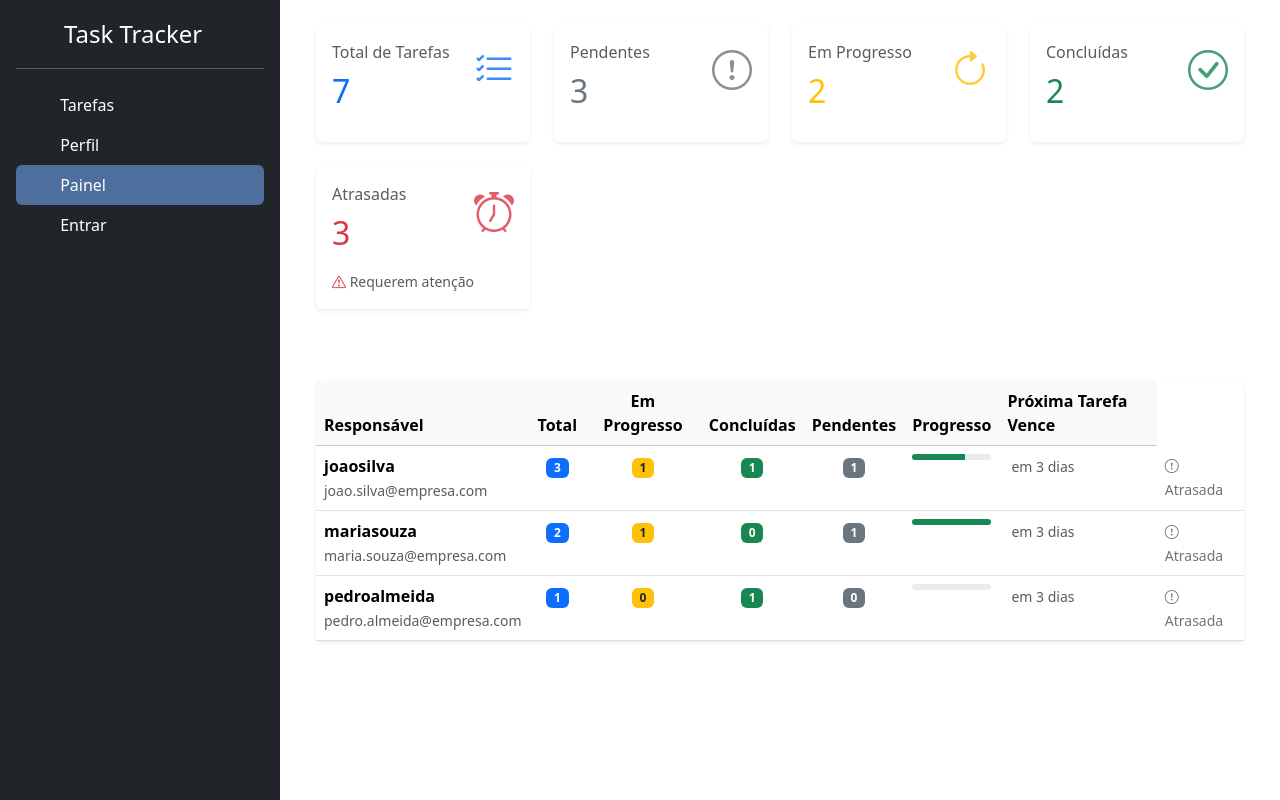
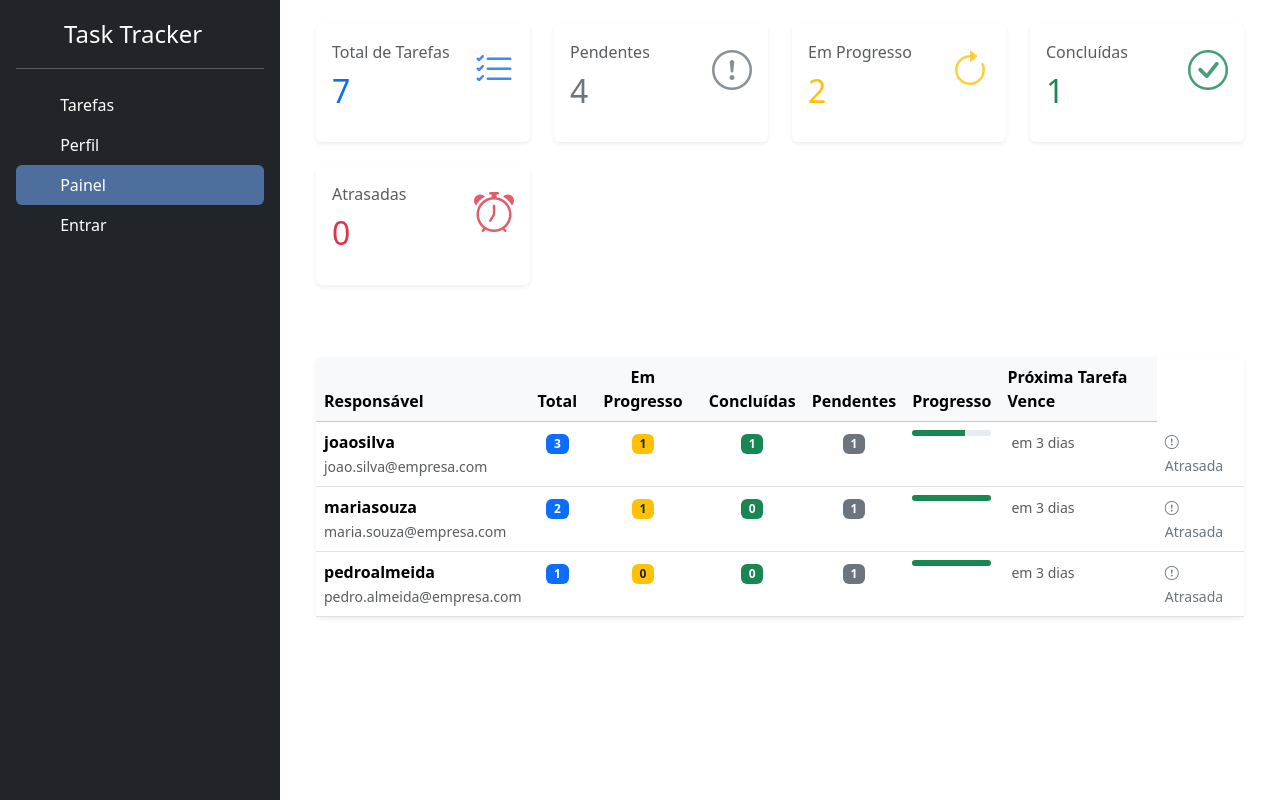
Before and after one commit to e-nayR/task-tracker, a Vue app: page /page/dashboard in a window 1280 px wide. Built offline with nearby package versions, Linux system fonts and the light colour scheme.

Commit message:
feat:card total de atrasos no painel

```diff
--- a/src/pages/DasboardPage.vue
+++ b/src/pages/DasboardPage.vue
@@ -1,6 +1,6 @@
 <script setup>
 import { computed, ref } from "vue";
-import { differenceInDays } from 'date-fns';
+import { differenceInCalendarDays } from 'date-fns';
 import { useAuthStore } from '../stores/authStore'
 import { useTaskStore } from '../stores/taskStore';
 
@@ -60,18 +60,34 @@ if (tasks.value) {
     todo_tasks = 0
 }
 
+function numberLateTasks() {
+    let count = 0
+    for (const task of tasks.value) {
+        if (task.date_end && task.status != 2) {
+            const [year, month, day] = task.date_end.split('-').map(Number)
+            const iso_date = new Date(year, month - 1, day)
+            const today = new Date()
+            const diff = differenceInCalendarDays(iso_date, today)
+            if (diff < 0) {
+                count++;
+            } else {
+                continue;
+            }
+        } else {
+            continue;
+        }
+    }
+    return count
+}
+
 const metrics = [
     { title: "Total de Tarefas", icon_class: "bi bi-list-check text-primary", value: total_tasks, value_class: "text-primary mb-3" },
     { title: "Pendentes", icon_class: "bi bi-exclamation-circle text-secondary", value: todo_tasks, value_class: "text-secondary mb-3" },
     { title: "Em Progresso", icon_class: "bi bi-arrow-clockwise text-warning", value: doing_tasks, value_class: "text-warning mb-3" },
-    { title: "Concluídas", icon_class: "bi bi-check-circle text-success", value: finished_tasks, value_class: "text-success mb-3" }
+    { title: "Concluídas", icon_class: "bi bi-check-circle text-success", value: finished_tasks, value_class: "text-success mb-3" },
+    { title: "Atrasadas", icon_class: "bi bi-alarm text-danger", value: numberLateTasks(), value_class: "text-danger mb-3" }
 ]
 
-function numberLateTasks(){
-    const today = new Date()
-    console.log(today)
-    console.log(tasks.value[0])
-}
 </script>
 <template>
     <div class="container-fluid">
@@ -89,22 +105,6 @@ function numberLateTasks(){
                         <!-- <small class="text-muted">
                             <i class="bi bi-arrow-up text-success"></i> +5 esta semana
                         </small> -->
-                    </div>
-                </div>
-            </div>
-            <div class="col-lg-3 col-md-6 col-sm-12 mb-4">
-                <div class="card border-0 shadow-sm">
-                    <div class="card-body">
-                        <div class="d-flex justify-content-between align-items-start">
-                            <div>
-                                <p class="text-muted mb-2">Atrasadas</p>
-                                <h2 class="text-danger mb-3">3</h2>
-                            </div>
-                            <i class="bi bi-alarm text-danger" style="font-size: 2.5rem; opacity: 0.8;"></i>
-                        </div>
-                        <small class="text-muted">
-                            <i class="bi bi-exclamation-triangle text-danger"></i> Requerem atenção
-                        </small>
                     </div>
                 </div>
             </div>
--- a/src/stores/taskStore.js
+++ b/src/stores/taskStore.js
@@ -18,38 +18,38 @@ export const useTaskStore = defineStore("taskStore", () => {
             text: "Pesquisar novas tecnologias para o backend"
         },
         {
-            date_end: "2025-11-21",
-            date_start: "2025-11-19",
+            date_end: "2025-11-19",
+            date_start: "2025-11-17",
             owner: 14477,
-            status: 0, // A fazer
+            status: 0,
             text: "Configurar o ambiente de desenvolvimento local"
         },
         {
             date_end: "2025-11-25",
             date_start: "2025-11-18",
             owner: 88700,
-            status: 1, // Em progresso
+            status: 1,
             text: "Implementar a funcionalidade de login com OAuth"
         },
         {
             date_end: "2025-11-15",
             date_start: "2025-11-10",
             owner: 57682,
-            status: 2, // Concluído
+            status: 0,
             text: "Criar a documentação inicial da API"
         },
         {
             date_end: "2025-12-01",
-            date_start: "2025-11-20",
+            date_start: "2025-11-19",
             owner: 14477,
-            status: 1, // Em progresso
+            status: 1,
             text: "Revisar o código dos colegas para a 'Sprint 1'"
         },
         {
             date_end: "2025-11-30",
             date_start: "2025-11-25",
-            owner: null, // Sem proprietário atribuído
-            status: 0, // A fazer
+            owner: null,
+            status: 0,
             text: "Definir a estrutura final do banco de dados"
         }
     ])
```
